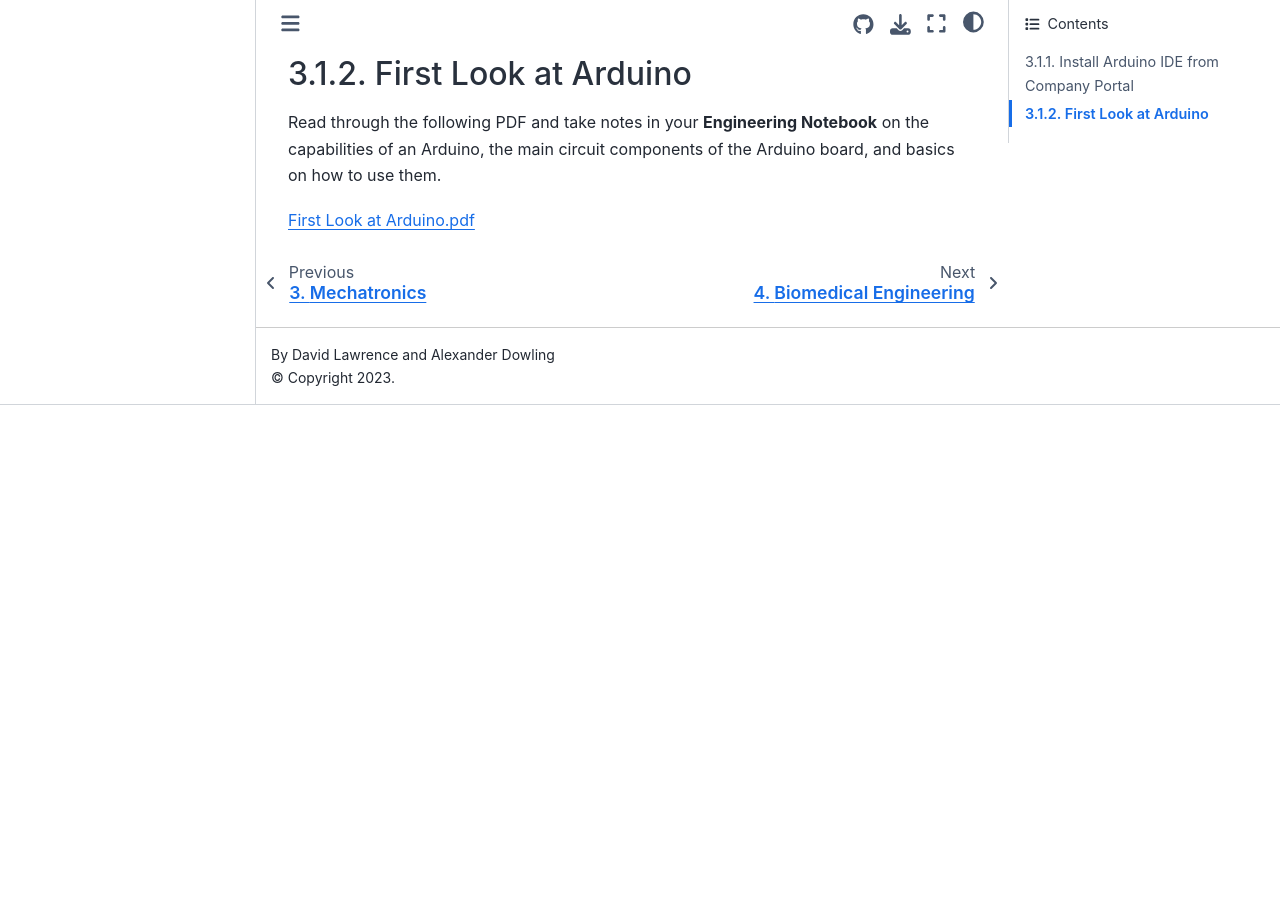
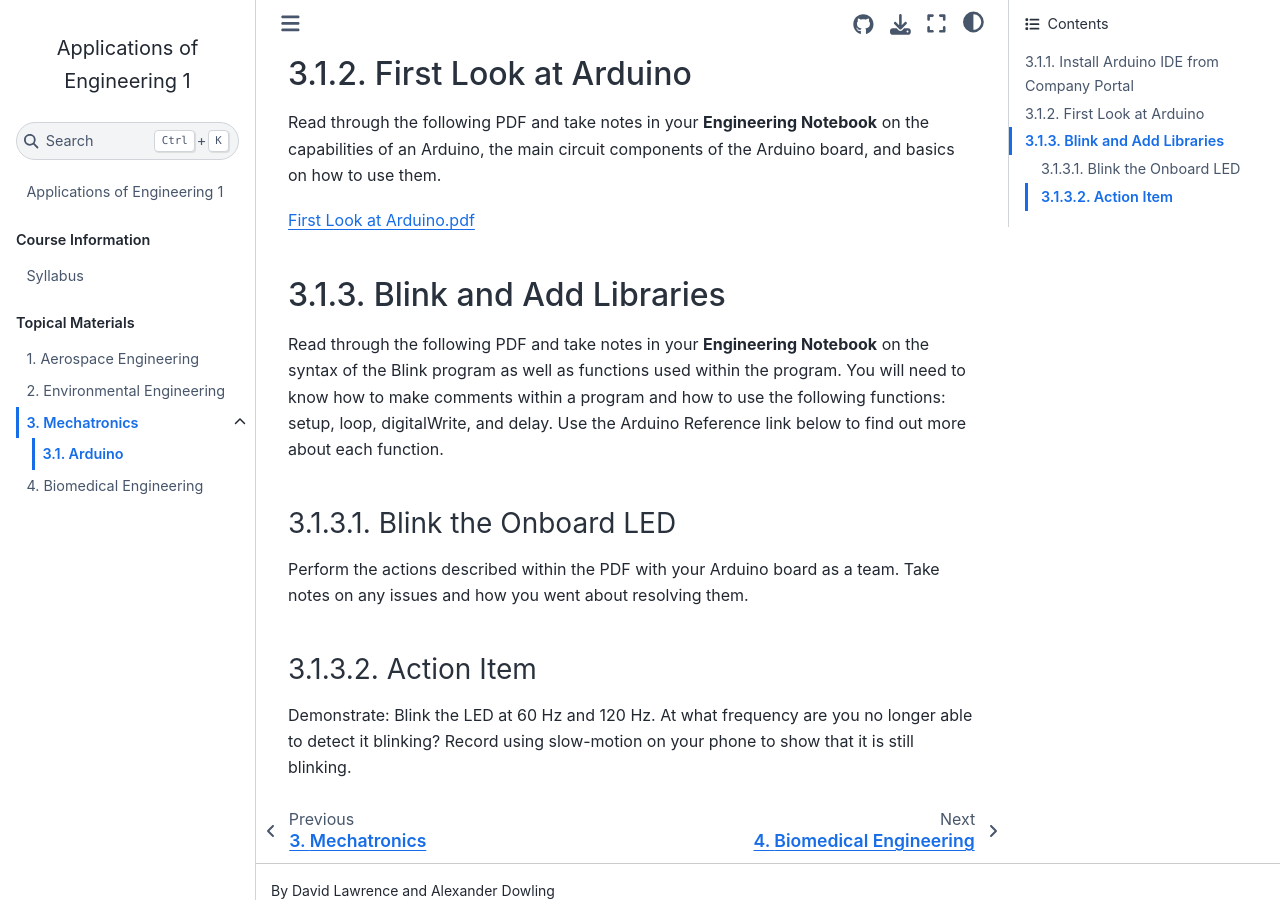
Before and after one commit to Culver-Academies/engineering1, a Jupyter Book: the page built from mech/arduino.md, in a window 1280 px wide and 900 px high, scrolled down 495 px. Built offline with Jupyter Book 1.0.4 settings and Sphinx 7.4.7 and the Sphinx Book theme 1.1.4, drawn with Linux system fonts in a browser that asks for light colours; before the commit the page ends 900 px from its top, so only the background shows below that.

Commit message:
Update arduino.md

```diff
--- a/mech/arduino.md
+++ b/mech/arduino.md
@@ -11,3 +11,13 @@ Using Company Portal, installed on your Culver issued laptop, download and insta
 Read through the following PDF and take notes in your **Engineering Notebook** on the capabilities of an Arduino, the main circuit components of the Arduino board, and basics on how to use them.
 
 [First Look at Arduino.pdf ](https://drive.google.com/file/d/18EQRWNUOjW3YH3a1C8iBYt0frR-y16M4/view?usp=sharing)
+
+## Blink and Add Libraries
+
+Read through the following PDF and take notes in your **Engineering Notebook** on the syntax of the Blink program as well as functions used within the program. You will need to know how to make comments within a program and how to use the following functions: setup, loop, digitalWrite, and delay.  Use the Arduino Reference link below to find out more about each function.
+
+### Blink the Onboard LED
+Perform the actions described within the PDF with your Arduino board as a team. Take notes on any issues and how you went about resolving them.
+
+### Action Item
+Demonstrate: Blink the LED at 60 Hz and 120 Hz. At what frequency are you no longer able to detect it blinking? Record using slow-motion on your phone to show that it is still blinking.
```
